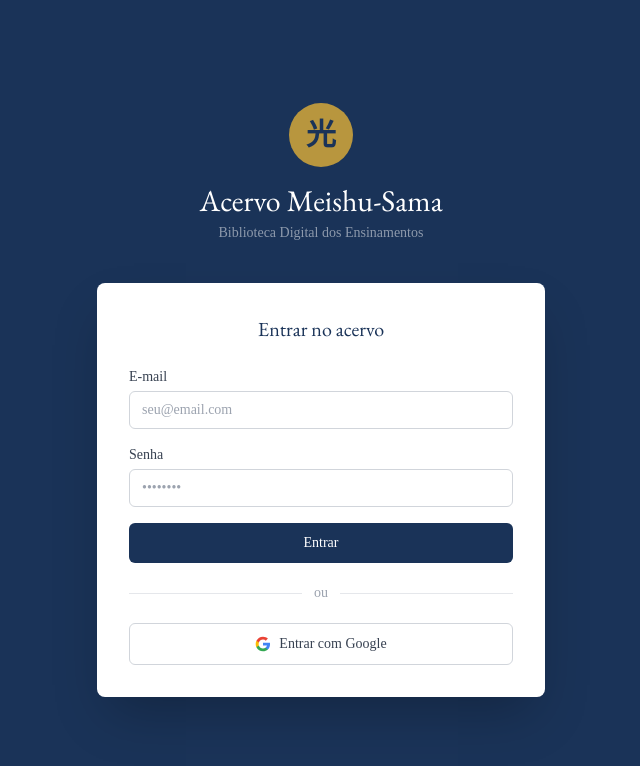
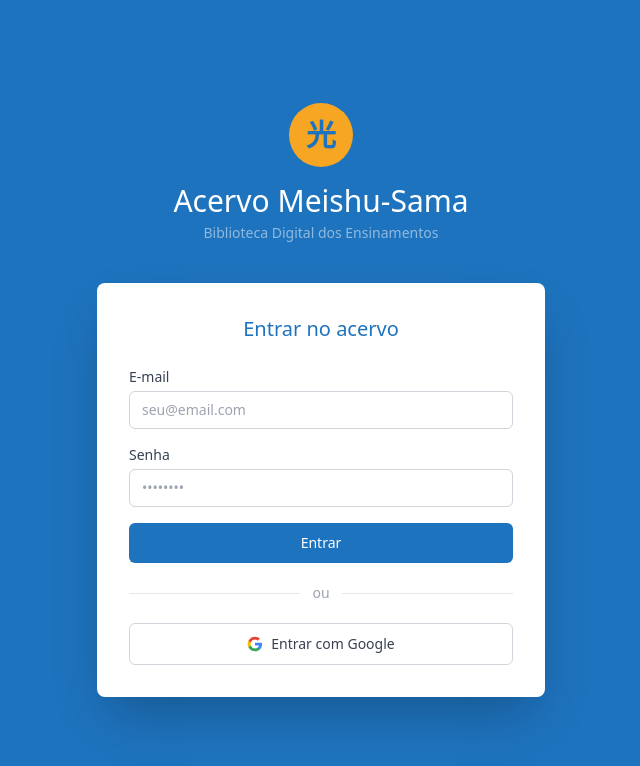
Before and after one commit to jucimarlopes/meishu-sama-acervo, a Next.js app: page /auth/login in a window 1280 px wide. Shown: the top 766 px of the page, without its empty margins (319-959 px from the left). Built offline with nearby package versions, Linux system fonts and the light colour scheme.

Commit message:
Add files via upload

```diff
--- a/tailwind.config.ts
+++ b/tailwind.config.ts
@@ -9,13 +9,34 @@
   theme: {
     extend: {
       colors: {
-        navy:    { DEFAULT: '#1a3358', light: '#2b4a7a', dark: '#0f1f36' },
-        gold:    { DEFAULT: '#b8963e', light: '#d4a94e', dark: '#8a6e2a' },
-        cream:   { DEFAULT: '#faf8f3', dark: '#f0ece0' },
+        navy: {
+          DEFAULT: '#1e73be',
+          light:   '#4a73b9',
+          dark:    '#0d62a6',
+        },
+        gold: {
+          DEFAULT: '#f6a623',
+          light:   '#f8b84e',
+          dark:    '#d4891a',
+        },
+        cream: {
+          DEFAULT: '#e8f6ff',
+          dark:    '#d4ecfa',
+        },
+        fmo: {
+          blue:        '#1e73be',
+          'blue-dark': '#0d62a6',
+          'blue-deep': '#0e3b59',
+          'blue-mid':  '#3b8fd3',
+          orange:      '#f6a623',
+          text:        '#2a2e35',
+          'text-muted':'#5f6670',
+          'text-light':'#6b7280',
+        },
       },
       fontFamily: {
-        serif: ['EB Garamond', 'Georgia', 'serif'],
-        sans:  ['Source Sans 3', 'system-ui', 'sans-serif'],
+        sans:  ['system-ui', '-apple-system', 'Segoe UI', 'Roboto', 'Helvetica', 'Arial', 'Apple Color Emoji', 'Segoe UI Emoji', 'sans-serif'],
+        serif: ['system-ui', '-apple-system', 'Segoe UI', 'Roboto', 'Helvetica', 'Arial', 'sans-serif'],
       },
     },
   },
```
